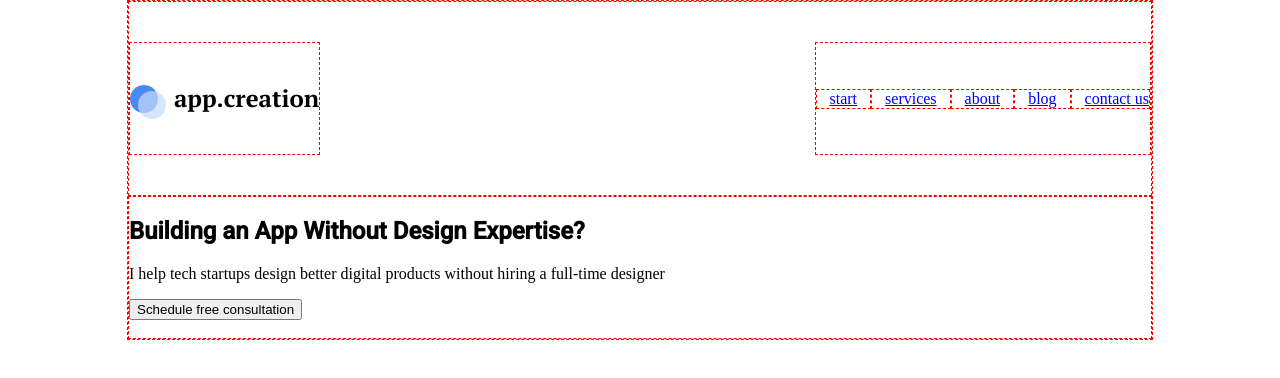
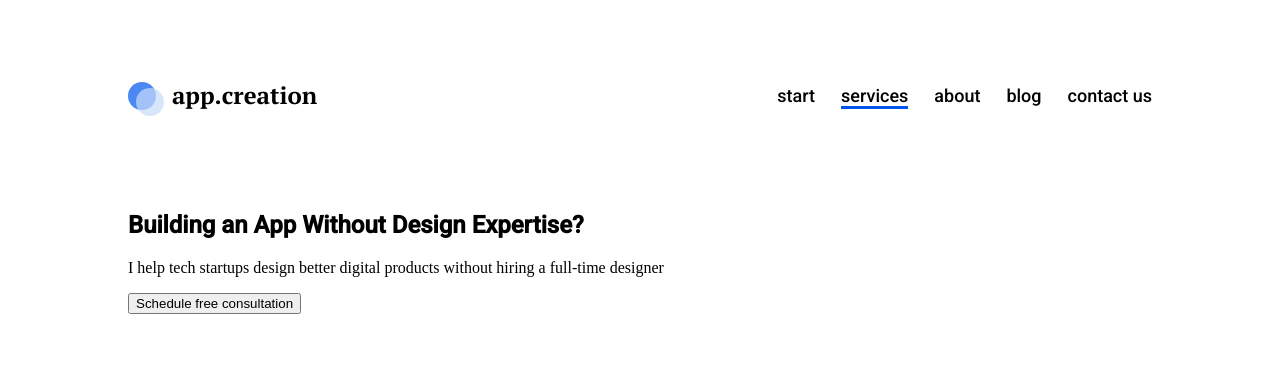
Before and after one commit to WebHeroSchool/planingDesk_IT, a plain HTML site: page index.html in a window 1280 px wide. Drawn offline with Linux system fonts and the light colour scheme.

Commit message:
работа с меню

```diff
--- a/index.html
+++ b/index.html
@@ -19,7 +19,7 @@
             </div>
             <nav class="menu">
                 <a class="menu__item" href="#">start</a>
-                <a class="menu__item" href="#">services</a>
+                <a class="menu__item menu__item_active" href="#">services</a>
                 <a class="menu__item" href="#">about</a>
                 <a class="menu__item" href="#">blog</a>
                 <a class="menu__item" href="#">contact us</a>
--- a/style.css
+++ b/style.css
@@ -3,21 +3,14 @@ body {
 }
 
 .wrapper {
-  border: dashed 1px red;
   width: 80%;
   margin: auto;
 }
 
 .header {
-  border: dashed 1px red;
   display: flex;
   justify-content: space-between;
   padding: 40px 0;
-}
-
-.logo,
-.menu {
-  border: dashed 1px red;
 }
 
 .logo {
@@ -54,17 +47,50 @@ body {
 }
 
 .menu__item {
-  border: dashed 1px red;
-  padding: 0 13px;
+  position: relative;
+  margin-right: 26px;
+  font: 500 18px/21px "Roboto", arial, helvetica, sans-serif;
+  text-decoration: none;
+  color: #000;
+  transition: opacity 0.5s;
+}
+
+.menu__item:after {
+  position: absolute;
+  display: block;
+  content: "";
+  left: 0;
+  width: 0;
+  height: 3px;
+  background: #0056ec;
+  opacity: 0;
+  transition: opacity 0.5s, width 0.5s;
+}
+
+.menu__item:hover {
+  opacity: 0.5;
+}
+
+.menu__item:hover:after,
+.menu__item_active::after {
+  opacity: 1;
+  width: 100%;
+}
+
+.menu__item_active::after {
+  position: absolute;
+  display: block;
+  content: "";
+  left: 0;
+  height: 3px;
+  background: #0056ec;
 }
 
 .menu__item:last-child {
-  padding-right: 0;
+  margin-right: 0;
 }
 
-.main-section {
-  border: dashed 1px red;
-}
+/* .main-section  */
 
 /* .main-content */
 
```
